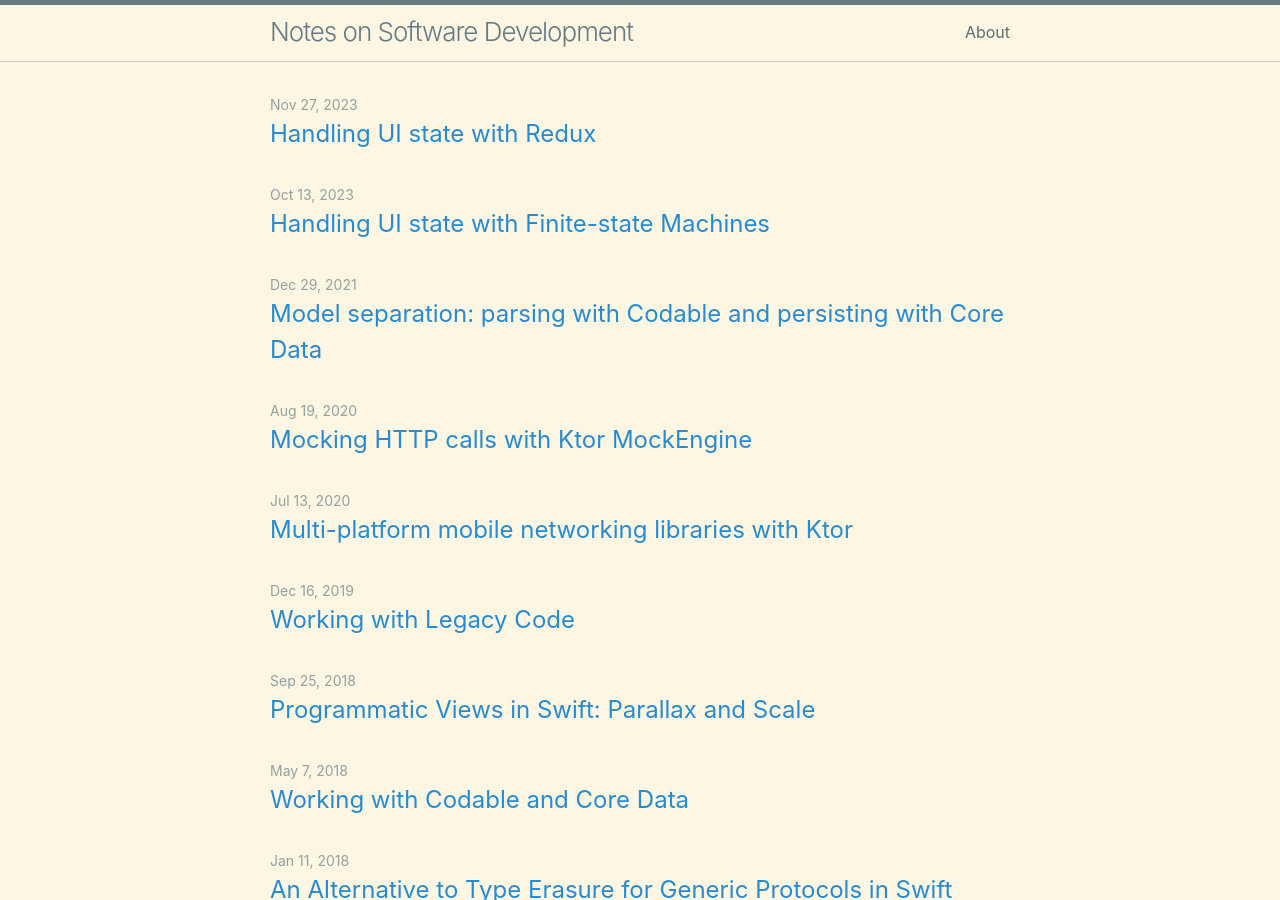
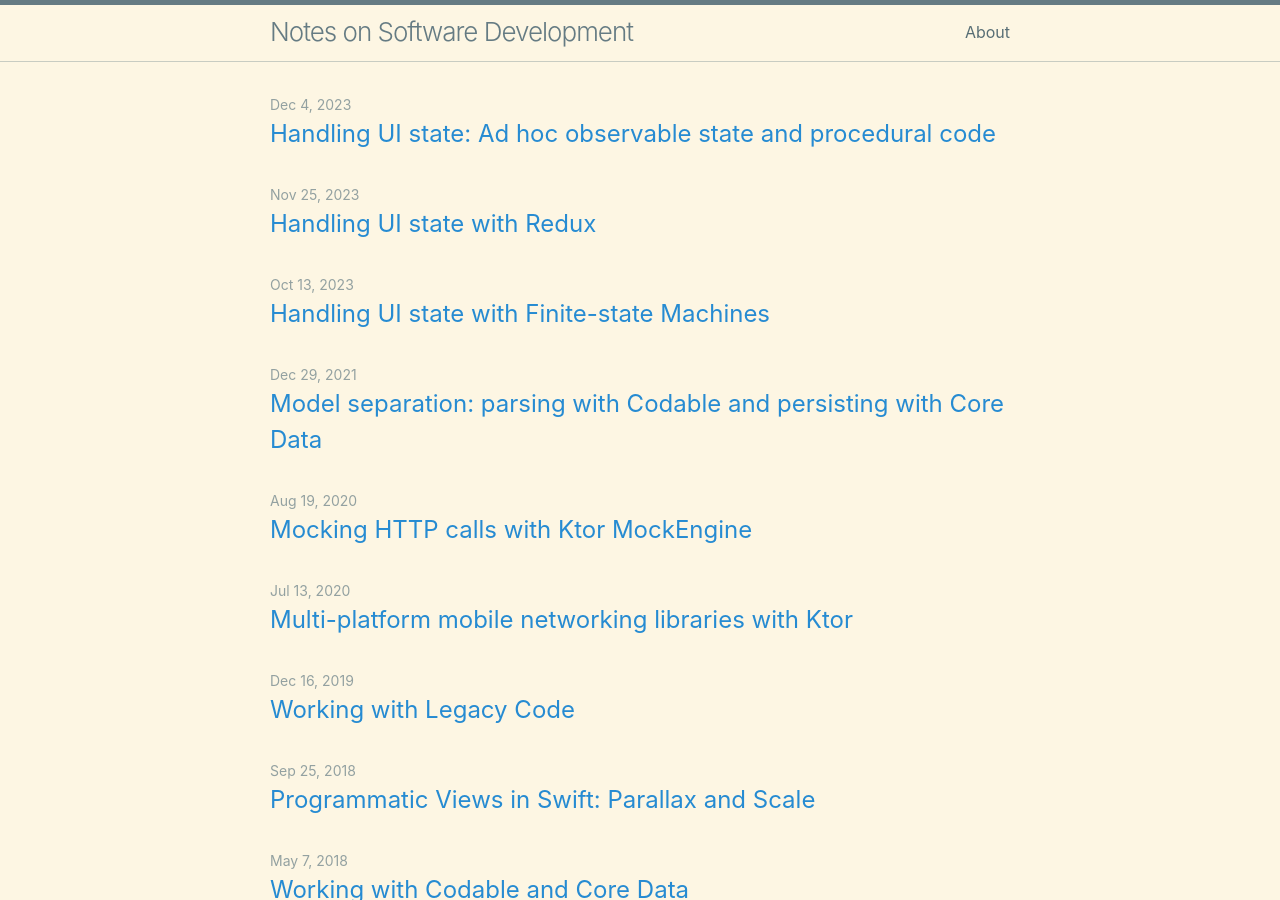
Before and after one commit to andrea-prearo/andrea-prearo.github.io, a Jekyll site: the page built from index.md, in a window 1280 px wide and 900 px high. Built offline with Jekyll 4.4.1, drawn with Linux system fonts in a browser that asks for light colours; part of the change alters nothing that is shown.

Commit message:
Handling UI state with ad hoc observable state and procedural code (#14)

```diff
--- a/_posts/2023-11-27-Handling-UI-state-with-redux.md
+++ b/_posts/2023-11-25-Handling-UI-state-with-redux.md
@@ -1,7 +1,7 @@
 ---
 layout: post
 title: "Handling UI state with Redux"
-date: 2023-11-27
+date: 2023-11-25
 categories: [iOS, Mobile App Development, Swift]
 ---
 In the [previous post](https://andrea-prearo.github.io/ios/mobile%20app%20development/swift/2023/10/13/Handling-UI-state-with-finite-state-machines.html) I illustrated how it's possible to handle UI state using a Finite-state Machine.
@@ -66,7 +66,7 @@ extension Store {
 }
 ~~~
 
-The `Store` definition is pretty straightforward, with the generic **reducer** asynchronous method signature `func reduce(state: State, action: Action) async -> State` and the Combine based observable `state`. The `send` method (I personally prefer `send` to the Redux `dispatch` method name) allows to process an `Action` and perform any required state transition.
+The `Store` definition is pretty straightforward, with the generic **reducer** asynchronous method signature `func reduce(state: State, action: Action) async -> State` and the `Combine` based observable `state`. The `send` method (I personally prefer `send` to the Redux `dispatch` method name) allows to process an `Action` and perform any required state transition.
 
 
 ## Modeling the login logic with a Redux Store
--- /dev/null
+++ b/_posts/2023-12-04-Handling-UI-state-with-ad-hoc-observable.md
@@ -0,0 +1,198 @@
+---
+layout: post
+title: "Handling UI state: Ad hoc observable state and procedural code"
+date: 2023-12-04
+categories: [iOS, Mobile App Development, Swift]
+---
+In the [previous](https://andrea-prearo.github.io/ios/mobile%20app%20development/swift/2023/10/13/Handling-UI-state-with-finite-state-machines.html) [posts](https://andrea-prearo.github.io/ios/mobile%20app%20development/swift/2023-11-27-Handling-UI-state-with-redux.html) I illustrated how it's possible to handle UI state using, respectively, a Finite-state Machine and a Redux state container.
+
+Leveraging either one of the above approaches can help make sure we handle state management in a consistent way and, ideally, make the code easier to test and reason about as well. But sometimes the very prescriptive nature of such approaches, or the the extra complexity they introduce, may feel unnecessary.
+
+In this post I'm going to illustrate how we can manage state by means of an ad hoc `Combine` observable and purely procedural code. For easy comparison, I'll be presenting the same use case of the previous posts: A basic login screen implemented in Swift.
+
+
+## Converting finite states to properties
+
+The first step in simplifying how we manage state is to convert our finite states to properties.  These are the finite states we used for the previous implementations:
+
+~~~ swift
+case idle
+case validatingCredentials
+case validCredentials
+case authenticating
+case authenticated
+case failure(LoginError)
+~~~
+
+We'll take a look at their purpose and determine:
+* whether we can get rid of a finite state altogether
+* how we can convert a finite state into a property
+
+`idle` is the initial finite state. We don't need to convert it since we'll be relying on ad hoc properties to represent the state of the login system as a whole. Similarly, we don't need to convert `validatingCredentials` since it served the only purpose to signal that the user started interacting with the login screen.
+
+Next, we want to convert `validCredentials` to a property that tells us whether the credentials entered by the user are valid. A simple `var hasValidCredentials: Bool` property should suffice.
+
+The purpose of `authenticating` was to signal that the app was trying to authenticate the user. We can achieve the same result using a `var isBusy: Bool` property.
+
+Finally, we want to convert the finite states for success and error: `authenticated` and `failure(LoginError)`. We can easily convert them to: `var isAuthenticated: Bool` and `var error: LoginError?`. Of course, in order to behave properly, the state management code will need to enforce these properties to be mutually exclusive since having a successful authentication and an error at the same time would be likely incorrect.
+
+To summarize, here are the properties that will take the place of the finite states:
+
+~~~ swift
+var hasValidCredentials: Bool
+var isBusy: Bool
+var isAuthenticated: Bool
+var error: LoginError?
+~~~
+
+Now let's take a look at how we can represent and manage the state by leveraging the above properties (plus some additional ones):
+
+~~~ swift
+struct LoginState {
+    var hasValidCredentials: Bool {
+        guard error == nil else {
+            return false
+        }
+        return hasValidUsername && hasValidPassword
+    }
+    var isBusy = false
+    var isAuthenticated = false
+    var error: LoginError?
+
+    var username = "" {
+        willSet {
+            hasValidUsername = validateUsername(newValue)
+        }
+    }
+    var password = "" {
+        willSet {
+            hasValidPassword = validatePassword(newValue)
+        }
+    }
+
+    private var hasValidUsername = false
+    private var hasValidPassword = false
+
+    private func validateUsername(_ value: String) -> Bool {
+        // Way too simple `username` validation
+        // for illustration purposes only
+        return value.count >= 8
+    }
+
+    private func validatePassword(_ value: String) -> Bool {
+        // Way too simple `password` validation
+        // for illustration purposes only
+        return value.count >= 8
+    }
+}
+~~~
+
+~~~ swift
+enum LoginError: Error {
+    case invalidCredentials
+    case networkError(Error)
+}
+~~~
+
+We already discussed the purpose and behavior of `hasValidCredentials`, `isBusy`, `isAuthenticated` and `error` earlier.
+
+The `username` and `password` properties will be bound to the UI and used to receive the user input and trigger the proper validation code, as shown in the code above.
+
+
+## Leveraging the ad hoc state in the login logic
+
+Now that we've fully defined and implemented our ad hoc state (`LoginState`), the next step is to consume it inside a view model. This one will publish the state as an observable that the screen (view) will leverage to drive the UI behavior.
+
+Here's the full view model code:
+
+~~~ swift
+class LoginViewModel: ObservableObject {
+    @Published var state = LoginState()
+
+    func authenticate() {
+        guard state.hasValidCredentials else { return }
+        state.isBusy = true
+        // Simulate network call
+        // since we're not using a real
+        // authentication service
+        DispatchQueue.global(qos: .background).asyncAfter(deadline: .now() + 2.0) { [weak self] in
+            guard let self else { return }
+            DispatchQueue.main.async {
+                self.state.isAuthenticated = true
+                self.state.isBusy = false
+            }
+        }
+    }
+
+    func ackError() {
+        state.error = nil
+    }
+}
+~~~
+
+As you can notice, the view model is pretty straightforward:
+* it publishes the ad hoc `state` as an observable
+* it provides the `authenticate()` and `ackError()` methods to interact with the `state`.
+
+The last step is to wire up the login screen (a SwiftUI view) to the view model.
+
+Here's the full view code:
+
+~~~ swift
+struct LoginView: View {
+    @ObservedObject private var viewModel: LoginViewModel
+    @State private var shouldShowError: Bool = false
+
+    init(viewModel: LoginViewModel) {
+        self.viewModel = viewModel
+    }
+
+    private func isSignInButtonDisabled() -> Bool {
+        guard !viewModel.state.isBusy else { return true }
+        return !viewModel.state.hasValidCredentials
+    }
+
+    var body: some View {
+        VStack {
+            GroupBox {
+                TextField("Username", text: $viewModel.state.username)
+                    .textFieldStyle(.roundedBorder)
+                SecureField("Password", text: $viewModel.state.password)
+                    .textFieldStyle(.roundedBorder)
+                Button("Sign In") {
+                    viewModel.authenticate()
+                }
+                .buttonStyle(DefaultPrimaryButtonStyle(disabled: isSignInButtonDisabled()))
+            }
+            .padding(.horizontal)
+            .fullScreenCover(isPresented: $viewModel.state.isBusy) {
+                ProgressView()
+                    .background(BackgroundBlurView())
+            }
+        }
+        .alert(isPresented: $shouldShowError) {
+            Alert(
+                title: Text("Error"),
+                message: Text(viewModel.state.error?.localizedDescription ?? "Unknown error"),
+                dismissButton: .default(Text("OK")) {
+                    viewModel.ackError()
+                }
+            )
+        }
+        .onChange(of: viewModel.state.error) { error in
+            // Make sure the full screen spinner is
+            // dismissed before showing the alert.
+            DispatchQueue.main.asyncAfter(deadline: .now() + 0.5) {
+                shouldShowError = (error != nil) && !viewModel.state.isBusy
+            }
+        }
+        .padding()
+    }
+}
+~~~
+
+As shown above, the view code is pretty much the same we saw in the previous implementations. The only noticeable difference is that the observable `state` is used to drive the UI behavior.
+
+## Conclusion
+
+In this post, I illustrated how it's possible to manage state by means of a `Combine` based ad hoc observable and purely procedural code.  If the complexity of a Redux or FSM based implementation is not your cup of tea, this could be a good way to have a simpler, but still structured approach to state management.
```
